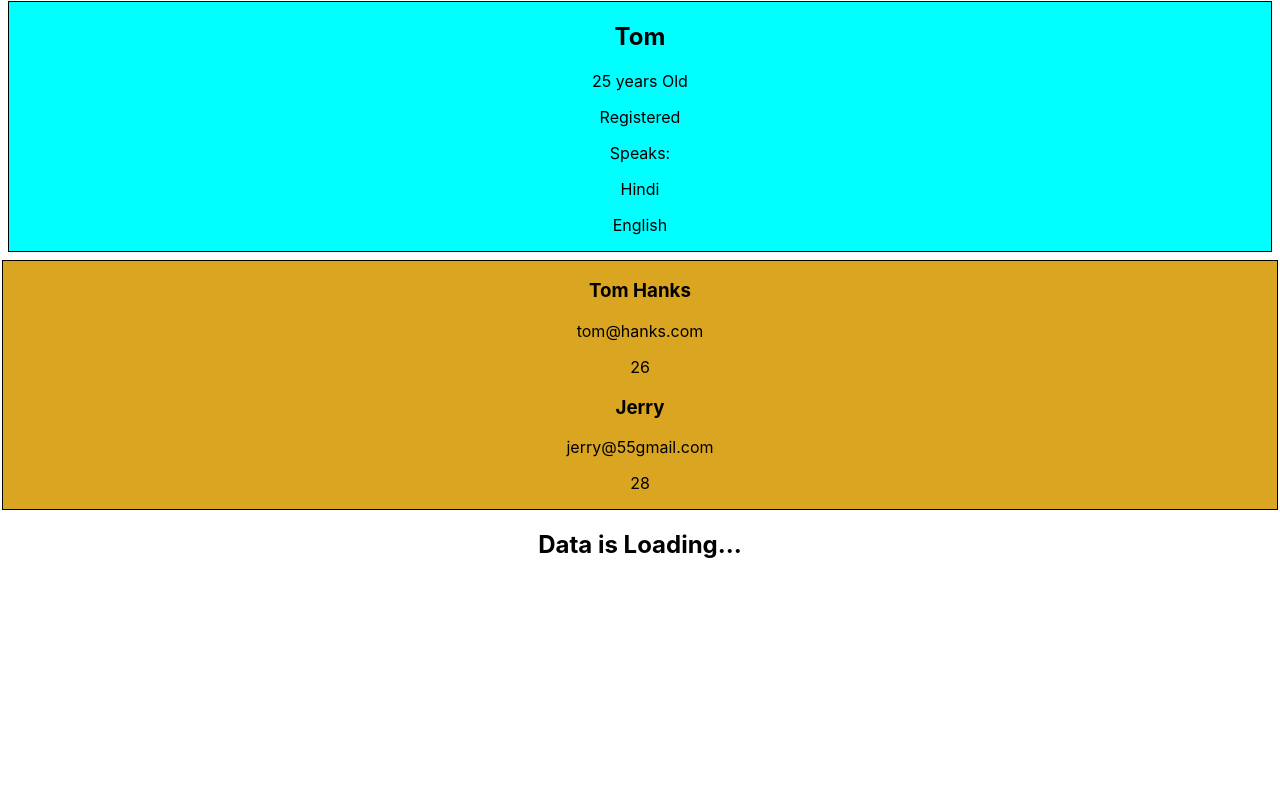
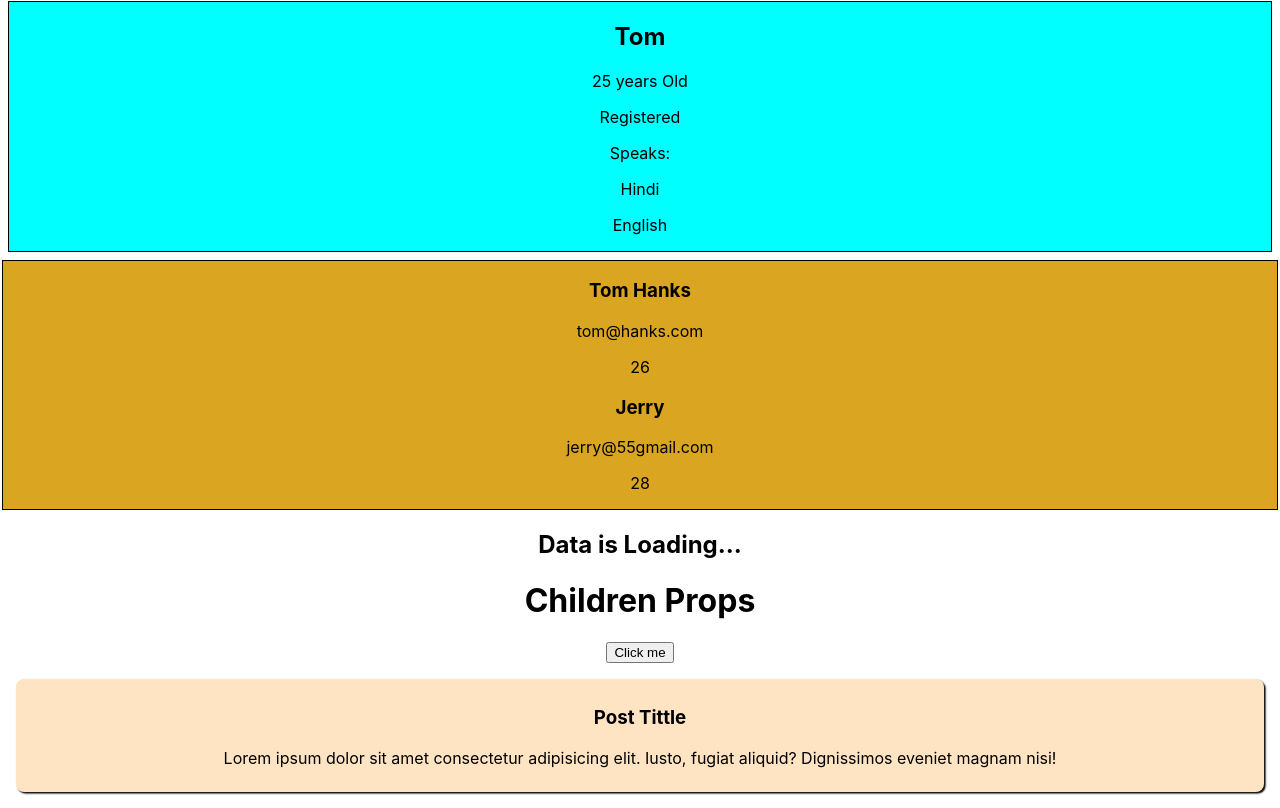
Before and after one commit to tanvirrifat1/TypeScript-Basic, a React (Create React App) app: page / in a window 1280 px wide. Shown: the part 340-1148 px from the top of the page. Before the commit the page ends 919 px from the top, so only its background shows below. Built offline with nearby package versions, Linux system fonts and the light colour scheme.

Commit message:
added card

```diff
--- a/src/App.css
+++ b/src/App.css
@@ -2,37 +2,11 @@
   text-align: center;
 }
 
-.App-logo {
-  height: 40vmin;
-  pointer-events: none;
+
+.card{
+  background-color: bisque;
+  border-radius: 0.5rem;;
+  padding: 0.5rem;
+  margin: 1rem;
+  box-shadow: 0.1rem 0.1rem 0.1rem black;
 }
-
-@media (prefers-reduced-motion: no-preference) {
-  .App-logo {
-    animation: App-logo-spin infinite 20s linear;
-  }
-}
-
-.App-header {
-  background-color: #282c34;
-  min-height: 100vh;
-  display: flex;
-  flex-direction: column;
-  align-items: center;
-  justify-content: center;
-  font-size: calc(10px + 2vmin);
-  color: white;
-}
-
-.App-link {
-  color: #61dafb;
-}
-
-@keyframes App-logo-spin {
-  from {
-    transform: rotate(0deg);
-  }
-  to {
-    transform: rotate(360deg);
-  }
-}
--- a/src/App.tsx
+++ b/src/App.tsx
@@ -1,6 +1,8 @@
 import React from 'react';
 import './App.css';
+import Button from './Component/Button';
 import DataFetch from './Component/DataFetch';
+import Post from './Component/Post';
 import User from './Component/User';
 import UserDemo from './Component/UserDemo';
 
@@ -43,6 +45,9 @@ function App() {
       <User user={user2}/>
       <UserDemo users={users}/>
       <DataFetch status ="loading"/>
+      <h1>Children Props</h1>
+      <Button>Click me</Button>
+      <Post></Post>
     </div>
   );
 }
--- /dev/null
+++ b/src/Component/Button.tsx
@@ -0,0 +1,15 @@
+import React from 'react';
+
+type ButtonProps={
+    children:React.ReactNode
+}
+
+const Button = (props:ButtonProps) => {
+    return (
+        <div>
+            <button>{props.children}</button>
+        </div>
+    );
+};
+
+export default Button;
--- /dev/null
+++ b/src/Component/Card.css
@@ -0,0 +1,7 @@
+.card{
+    background-color: bisque;
+    border-radius: 0.5rem;;
+    padding: 0.5rem;
+    margin: 1rem;
+    box-shadow: 0.1rem 0.1rem 0.1rem black;
+}
--- /dev/null
+++ b/src/Component/Card.tsx
@@ -0,0 +1,12 @@
+import React from 'react';
+import './Card'
+
+const Card = ({children}: {children:React.ReactNode}) => {
+    return (
+        <div className='card'>
+            {children}
+        </div>
+    );
+};
+
+export default Card;
--- /dev/null
+++ b/src/Component/Post.tsx
@@ -0,0 +1,13 @@
+import React from 'react';
+import Card from './Card';
+
+const Post = () => {
+    return (
+        <Card>
+            <h3>Post Tittle</h3>
+            <p>Lorem ipsum dolor sit amet consectetur adipisicing elit. Iusto, fugiat aliquid? Dignissimos eveniet magnam nisi!</p>
+        </Card>
+    );
+};
+
+export default Post;
```
